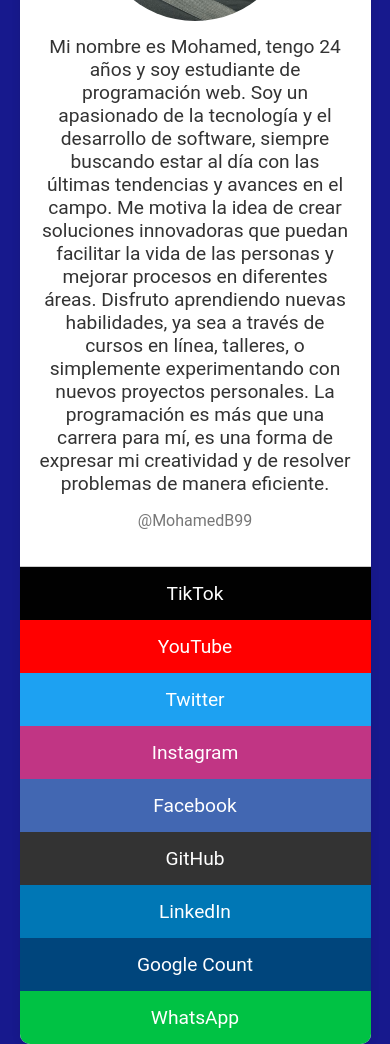
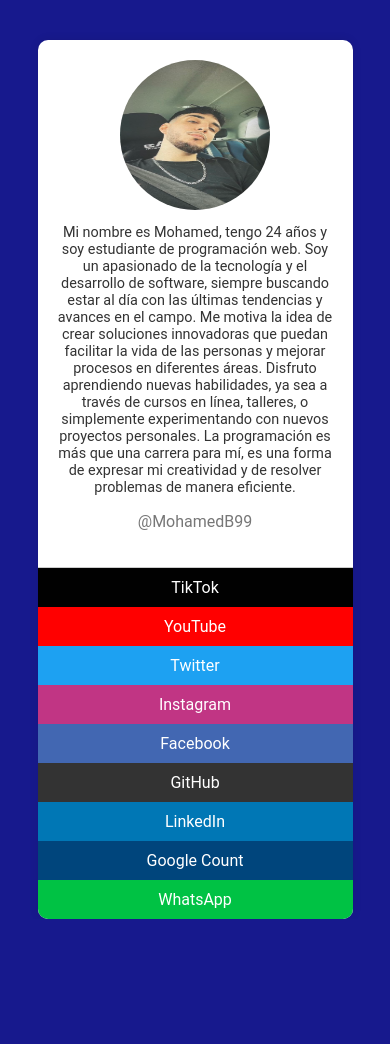
Before and after one commit to mAhmed618/mahmed618.github.io, a plain HTML site: page index.html in a window 390 px wide. After the commit the page ends 919 px from the top, so only its background shows below. Drawn offline with Linux system fonts and the light colour scheme.

Commit message:
Update styles.css

```diff
--- a/styles.css
+++ b/styles.css
@@ -4,9 +4,11 @@ body {
     color: #333; /* Color del texto */
     display: flex; /* Centrar contenido */
     justify-content: center; /* Centrar horizontalmente */
-    align-items: center; /* Centrar verticalmente */
+    align-items: flex-start; /* Alinear contenido en la parte superior */
     height: 100vh; /* Altura de la ventana */
     margin: 0; /* Eliminar márgenes predeterminados */
+    padding: 20px; /* Espacio alrededor del contenido */
+    box-sizing: border-box; /* Incluir padding en el cálculo del tamaño */
 }
 
 .container {
@@ -16,8 +18,9 @@ body {
     overflow: hidden; /* Ocultar contenido desbordante */
     display: grid; /* Grid layout */
     grid-template-columns: 1fr 1fr; /* Dos columnas iguales */
-    width: 80%; /* Ancho del contenedor */
+    width: 100%; /* Ancho del contenedor */
     max-width: 900px; /* Ancho máximo */
+    margin-top: 20px; /* Margen superior */
 }
 
 .profile {
@@ -28,12 +31,12 @@ body {
 
 .profile-img {
     border-radius: 50%; /* Imagen circular */
-    width: 200px; /* Ancho de la imagen */
-    height: 200px; /* Altura de la imagen */
+    width: 100px; /* Ancho de la imagen */
+    height: 100px; /* Altura de la imagen */
 }
 
 .description {
-    font-size: 1.2em; /* Tamaño del texto */
+    font-size: 1em; /* Tamaño del texto */
     margin: 10px 0; /* Márgenes verticales */
 }
 
@@ -52,10 +55,10 @@ body {
     align-items: center; /* Centrar verticalmente */
     justify-content: center; /* Centrar horizontalmente */
     margin: 0; /* Sin márgenes */
-    padding: 15px 0; /* Espaciado interno */
+    padding: 10px 0; /* Espaciado interno */
     text-decoration: none; /* Sin subrayado */
     color: #fff; /* Color del texto */
-    font-size: 1.2em; /* Tamaño del texto */
+    font-size: 1em; /* Tamaño del texto */
     transition: background 0.3s; /* Transición suave */
 }
 
@@ -84,4 +87,11 @@ body {
         border-right: none; /* Sin borde derecho */
         border-bottom: 1px solid #ccc; /* Borde inferior */
     }
+    .profile-img {
+        width: 150px; /* Ancho de la imagen en móviles */
+        height: 150px; /* Altura de la imagen en móviles */
+    }
+    .description {
+        font-size: 0.9em; /* Tamaño del texto en móviles */
+    }
 }
```
